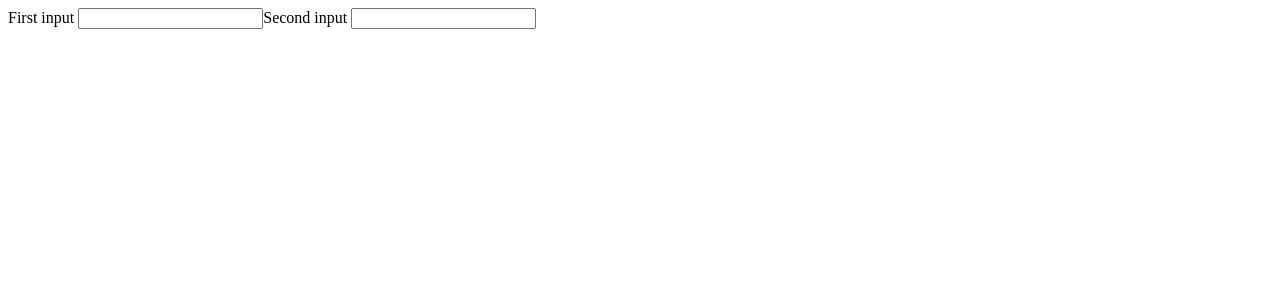
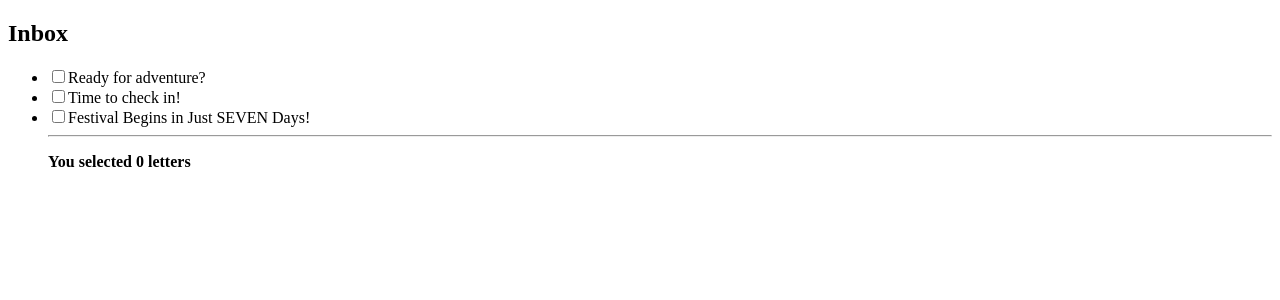
Before and after one commit to vladislav0sidorov/Solution-for-university, a React (Vite) app: page / in a window 1280 px wide. Shown: the top 300 px of the page. Built offline with nearby package versions, Linux system fonts and the light colour scheme.

Commit message:
3_2_4 Implement multiple selection

```diff
--- a/src/App.tsx
+++ b/src/App.tsx
@@ -4,26 +4,36 @@
 */
 
 import { useState } from 'react'
+import { letters } from './data.js'
+import Letter from './Letter.js'
 
-export default function SyncedInputs() {
-  const [inputValue, setInputValue] = useState('')
+export default function MailClient() {
+  const [selectedIds, setSelectedIds] = useState<number[]>([])
+
+  const selectedCount = selectedIds.length
+
+  function handleToggle(toggledId: number) {
+    setSelectedIds(prevIds => {
+      if (prevIds.includes(toggledId)) {
+        return prevIds.filter(id => id !== toggledId)
+      } else {
+        return [...prevIds, toggledId]
+      }
+    })
+  }
 
   return (
     <>
-      <Input onChange={setInputValue} value={inputValue} label="First input" />
-      <Input onChange={setInputValue} value={inputValue} label="Second input" />
+      <h2>Inbox</h2>
+      <ul>
+        {letters.map(letter => (
+          <Letter key={letter.id} letter={letter} isSelected={selectedIds.includes(letter.id)} onToggle={handleToggle} />
+        ))}
+        <hr />
+        <p>
+          <b>You selected {selectedCount} letters</b>
+        </p>
+      </ul>
     </>
   )
 }
-
-function Input({ label, value, onChange }: { label: string; value: string; onChange: (value: string) => void }) {
-  function handleChange(e: any) {
-    onChange(e.target.value)
-  }
-
-  return (
-    <label>
-      {label} <input value={value} onChange={handleChange} />
-    </label>
-  )
-}
--- /dev/null
+++ b/src/Letter.tsx
@@ -0,0 +1,18 @@
+import { LetterType } from './data'
+
+export default function Letter({ letter, onToggle, isSelected }: { letter: LetterType; onToggle: (id: number) => void; isSelected: boolean }) {
+  return (
+    <li className={isSelected ? 'selected' : ''}>
+      <label>
+        <input
+          type="checkbox"
+          checked={isSelected}
+          onChange={() => {
+            onToggle(letter.id)
+          }}
+        />
+        {letter.subject}
+      </label>
+    </li>
+  )
+}
--- a/src/data.ts
+++ b/src/data.ts
@@ -1,36 +1,19 @@
-export type Item = {
-  id: number;
-  name: string;
-  description: string;
+export type LetterType = {
+  id: number,
+  subject: string,
+  isStarred: boolean
 }
 
-export function filterItems(items: Item[], query: string) {
-  query = query.toLowerCase();
-  return items.filter(item =>
-    item.name.split(' ').some(word =>
-      word.toLowerCase().startsWith(query)
-    )
-  );
-}
-
-export const foods = [{
+export const letters = [{
   id: 0,
-  name: 'Sushi',
-  description: 'Sushi is a traditional Japanese dish of prepared vinegared rice'
+  subject: 'Ready for adventure?',
+  isStarred: true,
 }, {
   id: 1,
-  name: 'Dal',
-  description: 'The most common way of preparing dal is in the form of a soup to which onions, tomatoes and various spices may be added'
+  subject: 'Time to check in!',
+  isStarred: false,
 }, {
   id: 2,
-  name: 'Pierogi',
-  description: 'Pierogi are filled dumplings made by wrapping unleavened dough around a savoury or sweet filling and cooking in boiling water'
-}, {
-  id: 3,
-  name: 'Shish kebab',
-  description: 'Shish kebab is a popular meal of skewered and grilled cubes of meat.'
-}, {
-  id: 4,
-  name: 'Dim sum',
-  description: 'Dim sum is a large range of small dishes that Cantonese people traditionally enjoy in restaurants for breakfast and lunch'
+  subject: 'Festival Begins in Just SEVEN Days!',
+  isStarred: false,
 }];
```
